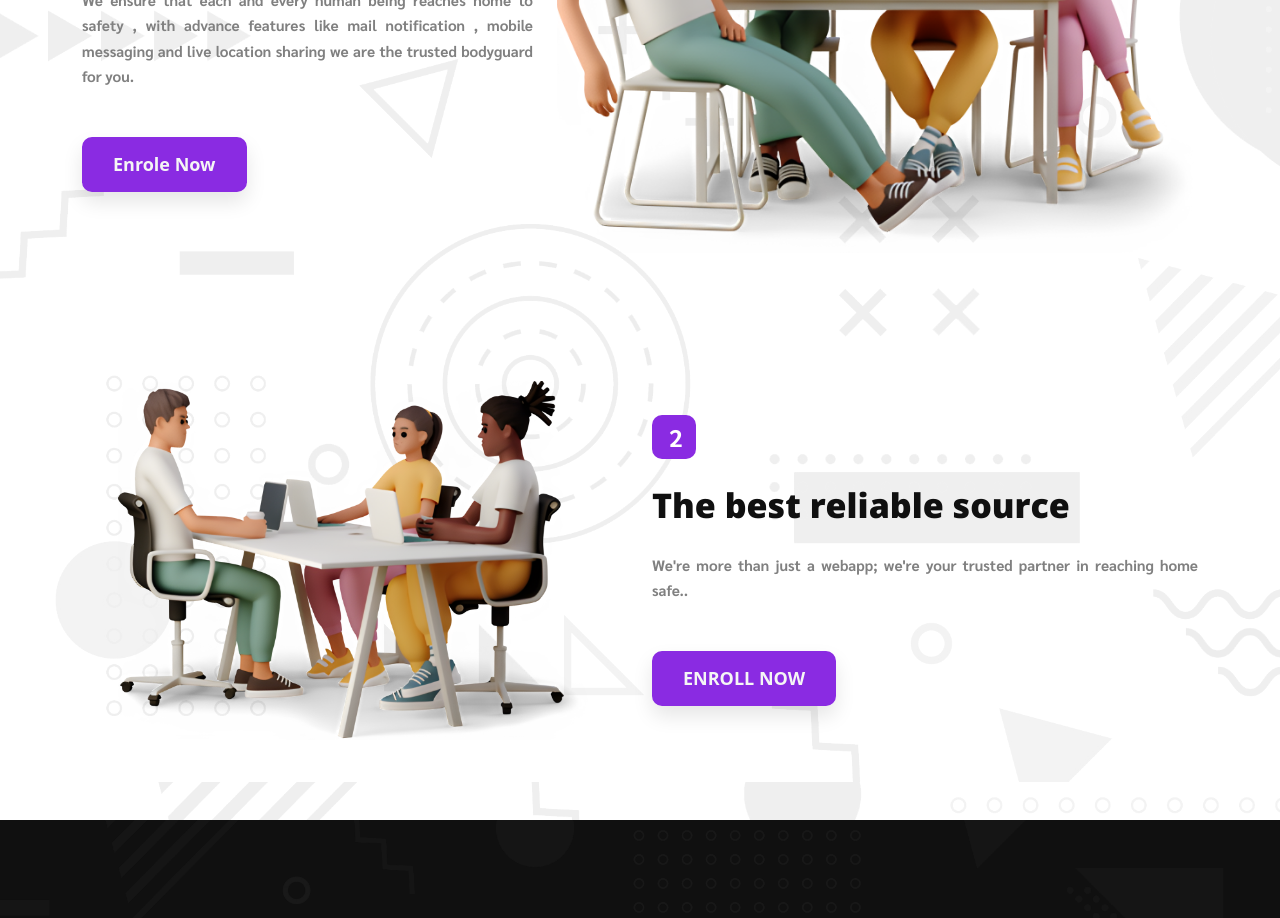
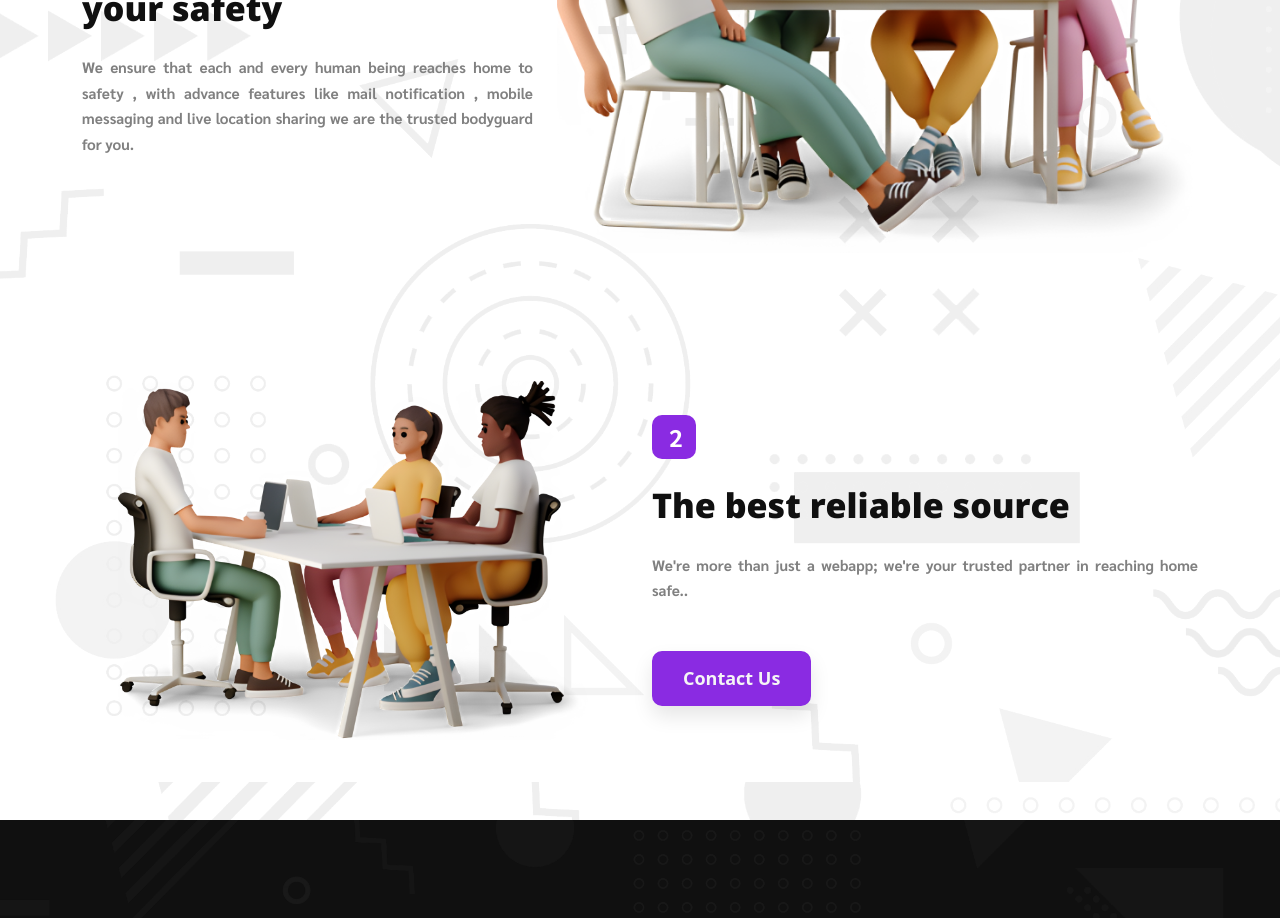
Before and after one commit to Slacky300/WomenSafetyHackathonApp, a React (Create React App) app: page / in a window 1280 px wide. Shown: the part 3120-4038 px from the top of the page. Built offline with nearby package versions, Linux system fonts and the light colour scheme; a web font is replaced by a local one.

Commit message:
contect us

```diff
--- a/src/pages/About.jsx
+++ b/src/pages/About.jsx
@@ -34,11 +34,11 @@ const About = () => {
                 messaging and live location sharing we are the trusted bodyguard
                 for you.
               </p>
-              <div className="my-5">
+              {/* <div className="my-5">
                 <a className="learn-more-btn" href="#cars">
                   Enrole Now
                 </a>
-              </div>
+              </div> */}
             </div>
             <div className="col-sm-12 col-lg-7 text-center text-md-start">
               <img decoding="async" src={about} className="img-fluid" />
@@ -60,7 +60,7 @@ const About = () => {
                 </p>
                 <div className="mt-5">
                   <a className="learn-more-btn btn-header" href="#brands">
-                    ENROLL NOW
+                    Contact Us
                   </a>
                 </div>
               </div>
```
